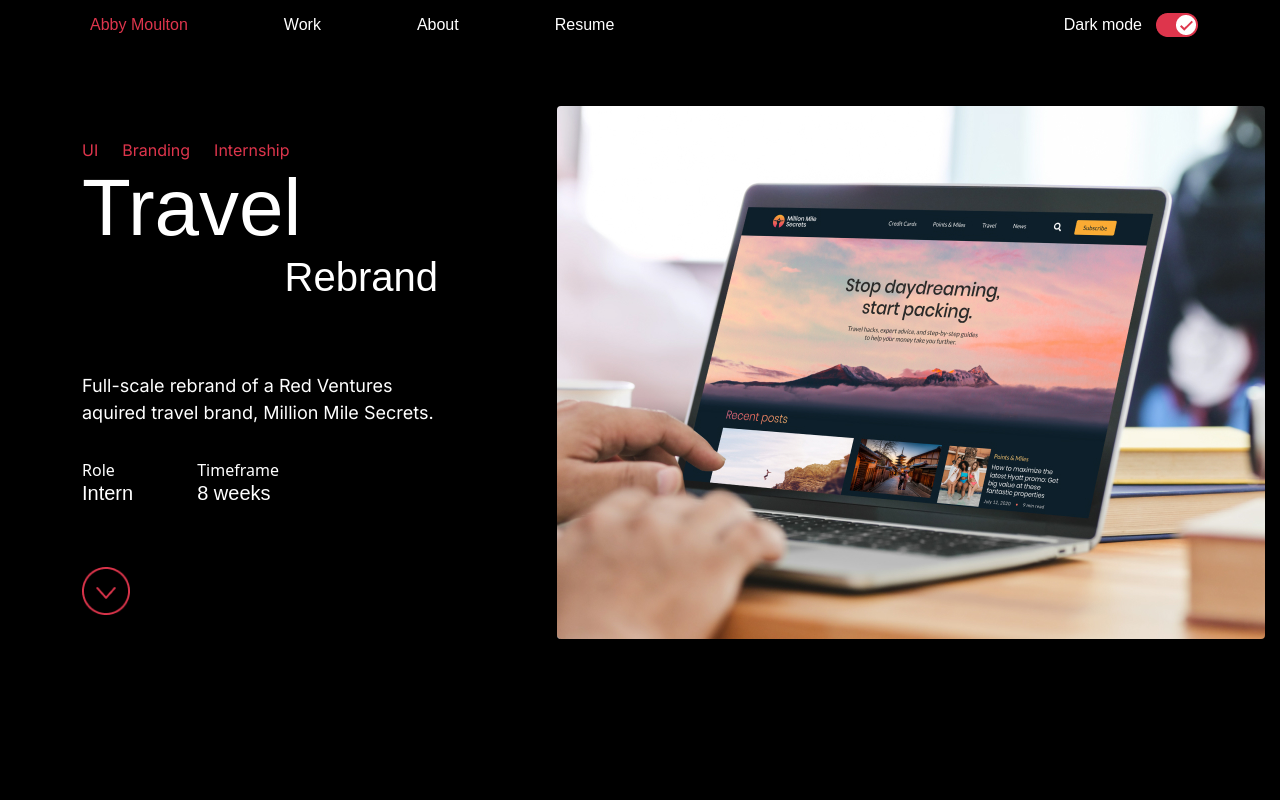
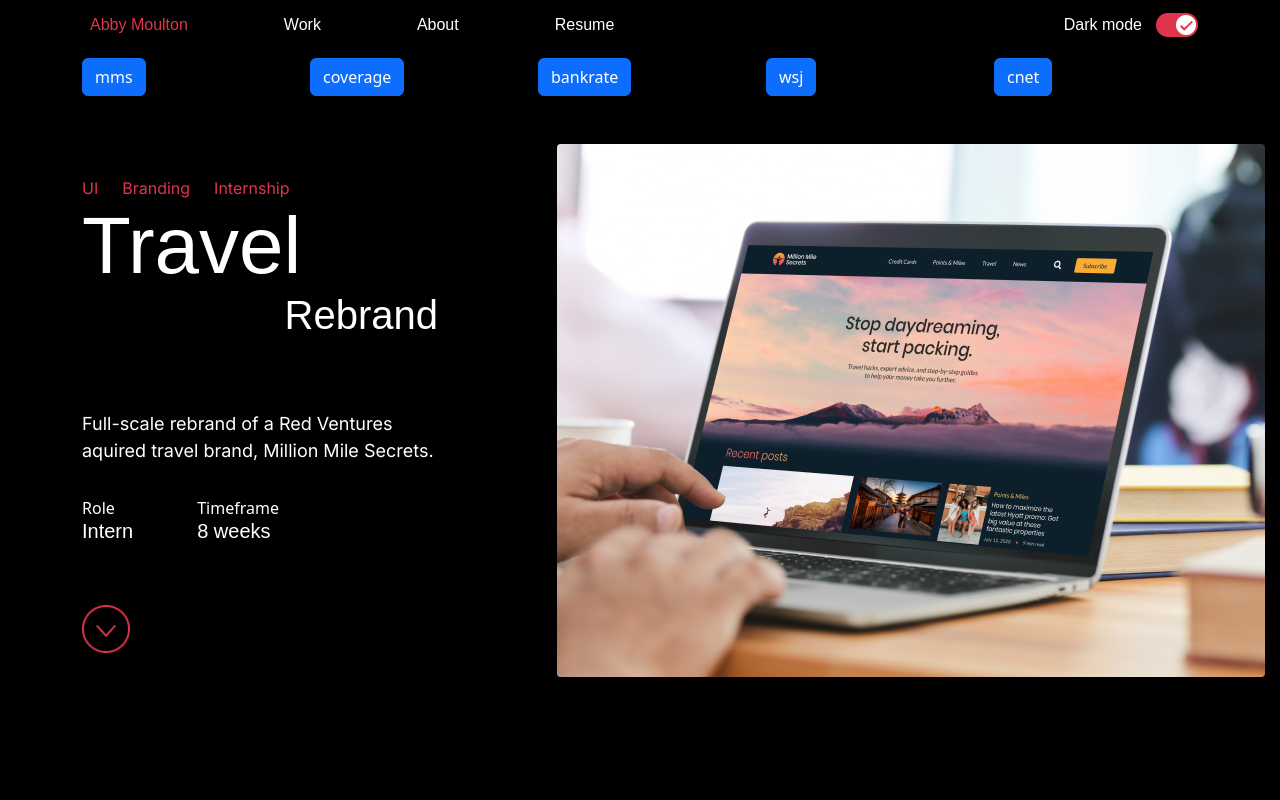
Before and after one commit to addy98/abby-portfolio, a React (Create React App) app: page /mms in a window 1280 px wide. Shown: the top 800 px of the page. Built offline with nearby package versions, Linux system fonts and the light colour scheme; a web font is replaced by a local one.

Commit message:
project pages and home page component

```diff
--- a/src/App.js
+++ b/src/App.js
@@ -1,12 +1,16 @@
 import Navigation from './components/Navigation'
-import ProjectHero from './components/ProjectHero';
+import Home from './components/Home'
 import Footer from './components/Footer'
+import ProjectHero from './components/ProjectHero'
+import projects from './data/pages.json'
 
 function App() {
+  const pages = projects
   return (
     <div className="App">
       <Navigation />
-      <ProjectHero />
+      <Home />
+      <ProjectHero page={pages[0]} />
       <Footer />
     </div>
   );
--- a/src/assets/styles/components/ProjectHero.scss
+++ b/src/assets/styles/components/ProjectHero.scss
@@ -4,17 +4,6 @@
 
 .copy {
     padding-top: 32px;
-}
-
-.tags {
-    margin-right: 24px;
-}
-
-.laptop-image {
-    width: 708px;
-    height: 533px;
-    border-radius: 4px;
-    background-image: url('../../images/heroes/laptop-2.jpg');
 }
 
 .arrow-logo {
@@ -24,3 +13,32 @@
     background-size: contain;
     background-position: center;
 }
+
+// dynamically applied classes for images on project pages
+
+@mixin image-styles {
+    width: 708px;
+    height: 533px;
+    border-radius: 4px;
+}
+
+.mms {
+    @include image-styles();
+    background-image: url('../../images/heroes/laptop-2.jpg');
+}
+.coverage {
+    @include image-styles();
+    background-image: url('../../images/heroes/laptop-2.jpg');
+}
+.bankrate {
+    @include image-styles();
+    background-image: url('../../images/heroes/laptop-2.jpg');
+}
+.wsj {
+    @include image-styles();
+    background-image: url('../../images/heroes/laptop-2.jpg');
+}
+.cnet {
+    @include image-styles();
+    background-image: url('../../images/heroes/laptop-2.jpg');
+}
--- a/src/assets/styles/helpers.scss
+++ b/src/assets/styles/helpers.scss
@@ -65,6 +65,10 @@ $breakpoints: (
     margin-right: 64px;
 }
 
+.mr-24 {
+    margin-right: 24px;
+}
+
 .mb-54 {
     margin-bottom: 54px;
 }
--- /dev/null
+++ b/src/components/Home.jsx
@@ -0,0 +1,41 @@
+import React from 'react'
+import { Container, Button, Row, Col } from 'react-bootstrap'
+
+class Home extends React.Component {
+
+    // state = {
+    //     page: 'home'
+    // }
+
+    // loadPage(page) {
+    //     this.setState({page: page})
+    // }
+
+    render() {
+        return (
+            <div name='bg-theme-toggle' className='bg-black'>
+                <Container>
+                    <Row>
+                        <Col>
+                            <Button onClick={() => this.loadPage('mms')}>mms</Button>
+                        </Col>
+                        <Col>
+                            <Button onClick={() => this.loadPage('coverage')}>coverage</Button>
+                        </Col>
+                        <Col>
+                            <Button onClick={() => this.loadPage('bankrate')}>bankrate</Button>
+                        </Col>
+                        <Col>
+                            <Button onClick={() => this.loadPage('wsj')}>wsj</Button>
+                        </Col>
+                        <Col>
+                            <Button onClick={() => this.loadPage('cnet')}>cnet</Button>
+                        </Col>
+                    </Row>
+                </Container>
+            </div>
+        )
+    }
+}
+
+export default Home
--- a/src/components/ProjectHero.jsx
+++ b/src/components/ProjectHero.jsx
@@ -1,48 +1,51 @@
-import '../assets/styles/main.scss'
-import '../assets/styles/components/ProjectHero.scss'
 import { Row, Col, Container } from 'react-bootstrap'
+import React from 'react'
 
-// NEED TO MAKE MODULAR
+class ProjectHero extends React.Component {
 
-function ProjectHero() {
+    render() {
+        const page = this.props.page
         return (
             <div name='bg-theme-toggle' className='bg-black project-hero'>
                 <Container>
                     <Row>
                         <Col sm={4} className='copy'>
-                        <div class='flex text-red inter-paragraph'>
-                            <div className='tags'>UI</div>
-                            <div className='tags'>Branding</div>
-                            <div className='tags'>Internship</div>
+                            <div className='flex text-red inter-paragraph'>
+                                <div className='mr-24'>{page.tags[0]}</div>
+                                <div className='mr-24'>{page.tags[1]}</div>
+                                {page.tags[2] !== undefined &&
+                                    <div className='mr-24'>{page.tags[2]}</div>
+                                }
                             </div>
                             <div name='text-theme-toggle' className='text-white'>
-                            <span className='h1'>Travel</span>
+                                <span className='h1'>{page['title-1']}</span>
                                 <span className='flex flex-justify-end'>
-                                <div className='h2'>Rebrand</div>
+                                    <div className='h2'>{page['title-2']}</div>
                                 </span>
                                 <div className='inter-large mx-64-32'>
-                                Full-scale rebrand of a Red Ventures aquired travel brand, Million Mile Secrets.
+                                    {page['description']}
                                 </div>
                                 <div className='flex mb-54'>
                                     <div className='mr-64'>
                                         <div className='inter-eyebrow'>Role</div>
-                                    <div className='h4'>Intern</div>
+                                        <div className='h4'>{page['role']}</div>
                                     </div>
                                     <div>
                                         <div className='inter-eyebrow'>Timeframe</div>
-                                    <div className='h4'>8 weeks</div>
+                                        <div className='h4'>{page['timeframe']}</div>
                                     </div>
                                 </div>
                                 <div className='arrow-logo'></div>
                             </div>
                         </Col>
-                    <Col sm={{span: 7, offset: 1}} className='image'>
-                        <div class='laptop-image'></div>
+                        <Col sm={{span: 7, offset: 1}}>
+                            <div className={page.page}></div>
                         </Col>
                     </Row>
                 </Container>
             </div>
         )
     }
+}
 
 export default ProjectHero
--- /dev/null
+++ b/src/data/pages.json
@@ -0,0 +1,47 @@
+[
+    {
+        "page": "mms",
+        "tags": ["UI", "Branding", "Internship"],
+        "title-1": "Travel",
+        "title-2": "Rebrand",
+        "description": "Full-scale rebrand of a Red Ventures aquired travel brand, Million Mile Secrets.",
+        "role": "Intern",
+        "timeframe": "8 weeks"
+    },
+    {
+        "page": "coverage",
+        "tags": ["UI", "Product", "Branding"],
+        "title-1": "Coverage",
+        "title-2": "Rebrand",
+        "description": "Full-scale rebrand of a Red Ventures aquired insurance aggregator, Coverage.",
+        "role": "Team designer",
+        "timeframe": "20 weeks"
+    },
+    {
+        "page": "bankrate",
+        "tags": ["Product", "UI"],
+        "title-1": "Bankrate",
+        "title-2": "Optimizations",
+        "description": "Tooling development and expansion for auto and home insurance under Bankrate.",
+        "role": "Lead design",
+        "timeframe": "4 weeks"
+    },
+    {
+        "page": "wsj",
+        "tags": ["UI", "Product", "Pitches"],
+        "title-1": "Wall Street Journal",
+        "title-2": "Pitch",
+        "description": "Tiger team pitch work focused on acquiring a new partner within financial services.",
+        "role": "Co-designer",
+        "timeframe": "4 days"
+    },
+    {
+        "page": "cnet",
+        "tags": ["UI", "Branding", "Internship"],
+        "title-1": "Travel",
+        "title-2": "Rebrand",
+        "description": "Full-scale rebrand of a Red Ventures aquired travel brand, Million Mile Secrets.",
+        "role": "Intern",
+        "timeframe": "8 weeks"
+    }
+]
```
Lines whose indentation alone changed are shown as unchanged.
